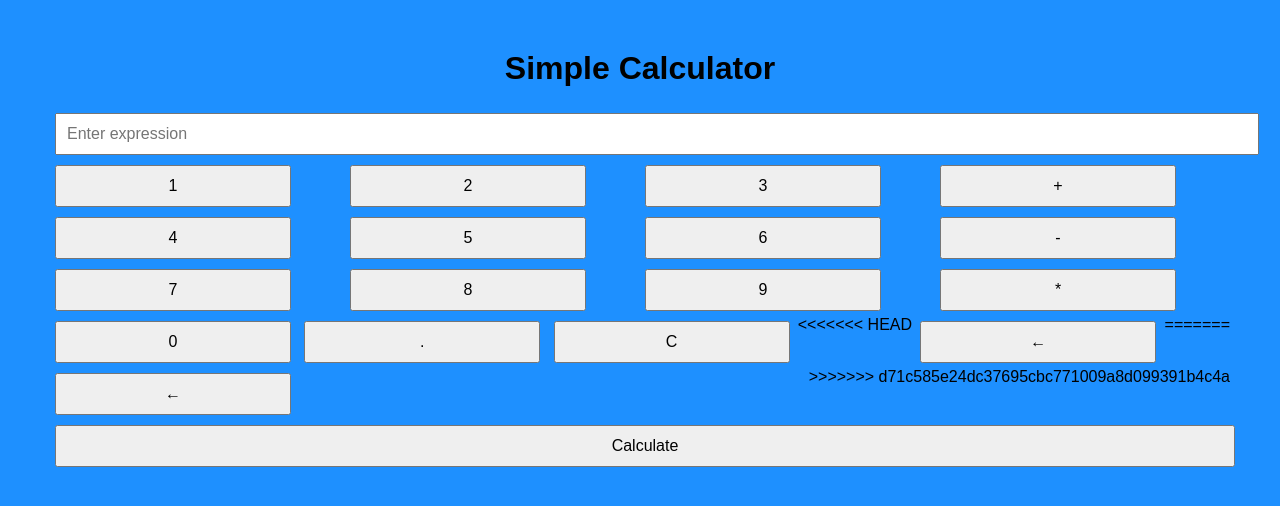
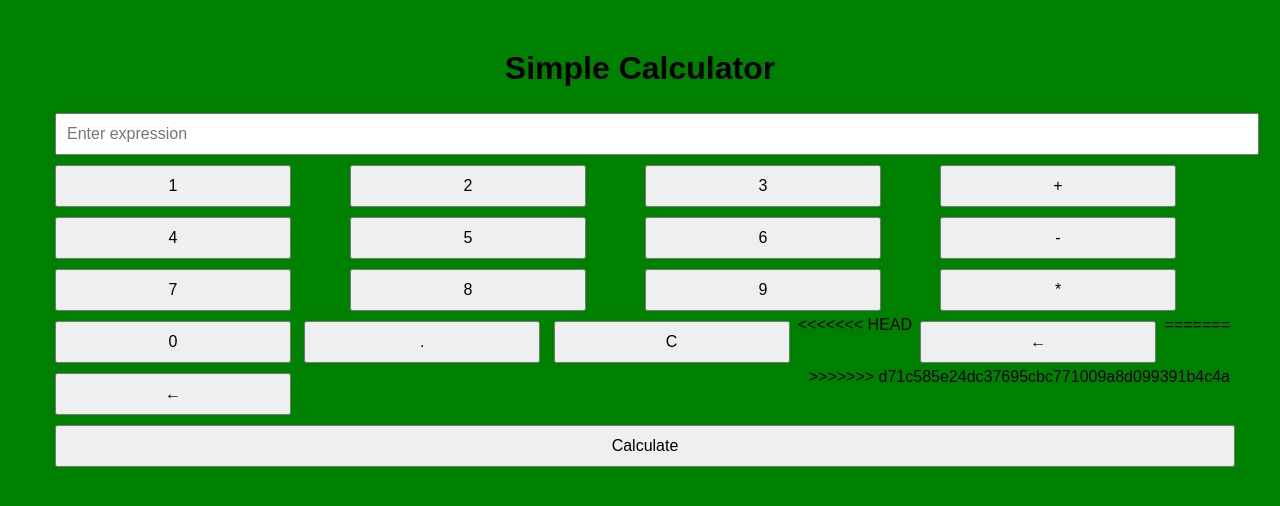
Before and after one commit to GiftsonJe/Advance_software_engineering, a Flask app: page / in a window 1280 px wide. Shown: the top 506 px of the page. Run offline with Flask 3, Linux system fonts and the light colour scheme.

Commit message:
modified style.css

```diff
--- a/static/styles.css
+++ b/static/styles.css
@@ -2,7 +2,7 @@ body {
     font-family: Arial, sans-serif;
     text-align: center;
     margin: 50px;
-    background-color:DodgerBlue;
+    background-color:green;
 }
 
 input {
```
